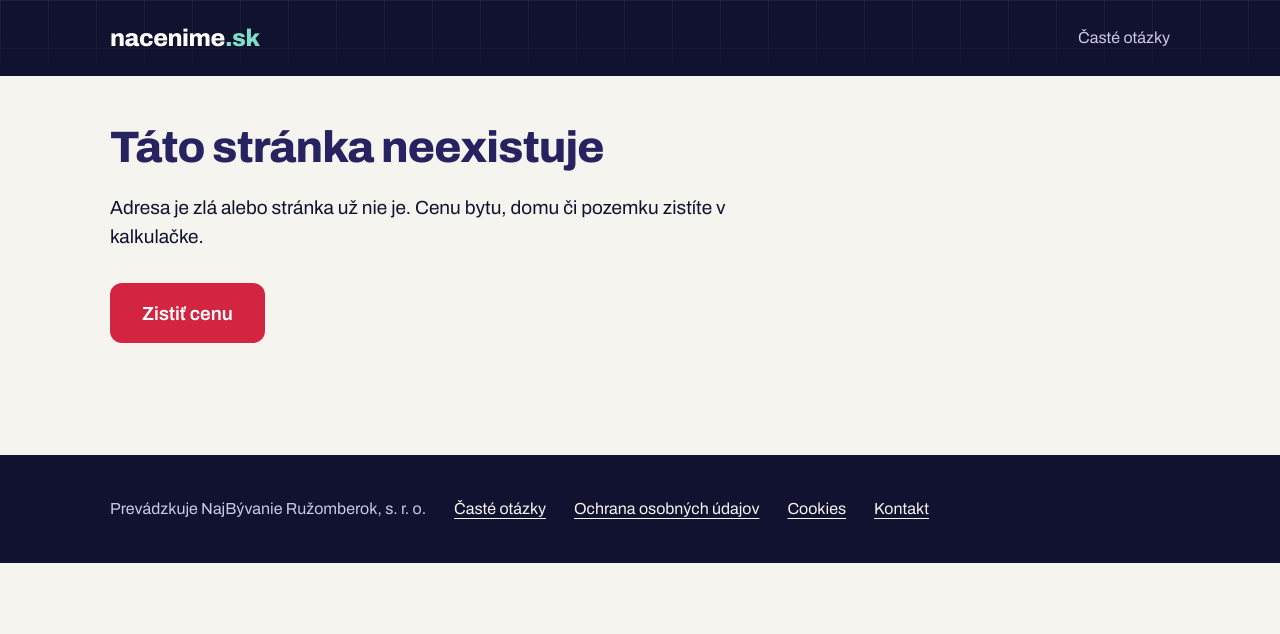
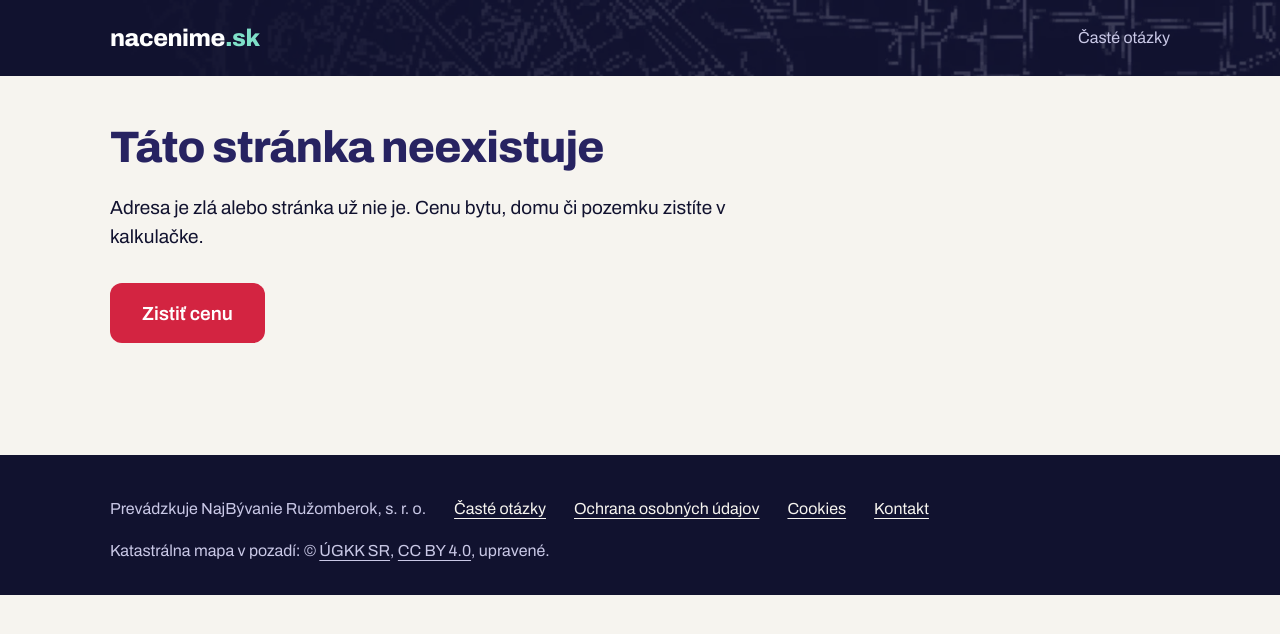
Before and after one commit to jansidor/nacenime, a PHP site: page /404.html in a window 1280 px wide. Shown: the top 634 px of the page. Run offline with PHP 8.4, Linux system fonts and the light colour scheme.

Commit message:
Katastrálna mapa namiesto mriežky v tmavých pásoch
Čiary parciel centra Ružomberka zo ZBGIS (© ÚGKK SR, CC BY 4.0, upravené),
img/kataster.webp 129 kB, screen blend, doľava/nadol slabne. Zdroj uvedený
v pätičke všetkých stránok.

Co-Authored-By: Claude Opus 5.5 <noreply@anthropic.com>
Claude-Session: https://claude.ai/code/session_01XKEP7F1QHAvhXR5xGh11ae

```diff
--- a/design_handoff_nacenime/404.html
+++ b/design_handoff_nacenime/404.html
@@ -27,6 +27,7 @@
 <a href="/ochrana-osobnych-udajov.html">Ochrana osobných údajov</a>
 <a href="/cookies.html">Cookies</a>
 <a href="/kontakt.html">Kontakt</a>
+<p class="zdroj-mapy">Katastrálna mapa v pozadí: © <a href="https://www.skgeodesy.sk/">ÚGKK SR</a>, <a href="https://creativecommons.org/licenses/by/4.0/deed.sk">CC BY 4.0</a>, upravené.</p>
 </div></footer>
 </body>
 </html>
--- a/design_handoff_nacenime/Nacenime.dc.html
+++ b/design_handoff_nacenime/Nacenime.dc.html
@@ -95,7 +95,8 @@ footer a:focus-visible{outline-color:#f6f4ef}
 .nm-hlavicka a:focus-visible,.nm-hero a:focus-visible,.nm-faq-pas a:focus-visible{outline-color:#7fe0c8}
 .nm-hero{position:relative;overflow:hidden;background:#11122f;color:#ffffff}
 .nm-hero::after{content:"";position:absolute;inset:auto -20% -60% 30%;height:120%;background:radial-gradient(closest-side,rgba(127,224,200,.16),transparent);pointer-events:none}
-.nm-mriezka{position:absolute;inset:0;background-image:linear-gradient(rgba(201,200,230,.07) 1px,transparent 1px),linear-gradient(90deg,rgba(201,200,230,.07) 1px,transparent 1px);background-size:48px 48px;-webkit-mask-image:linear-gradient(to bottom,#000 30%,transparent);mask-image:linear-gradient(to bottom,#000 30%,transparent)}
+.nm-mriezka{position:absolute;inset:0;background:url(img/kataster.webp) right center/auto 100% no-repeat;mix-blend-mode:screen;opacity:.3;-webkit-mask-image:linear-gradient(to right,transparent 5%,#000 55%);mask-image:linear-gradient(to right,transparent 5%,#000 55%)}
+@media (max-width:900px){.nm-mriezka{background-size:900px auto;background-position:center top;background-repeat:repeat-y;opacity:.24;-webkit-mask-image:linear-gradient(to bottom,#000 15%,transparent 70%);mask-image:linear-gradient(to bottom,#000 15%,transparent 70%)}}
 .nm-hero-in{position:relative;z-index:1;display:grid;grid-template-columns:minmax(0,1.15fr) minmax(0,.85fr);gap:clamp(32px,5vw,72px);align-items:start;padding-top:clamp(24px,4vw,48px);padding-bottom:clamp(40px,6vw,72px)}
 @media (max-width:900px){.nm-hero-in{grid-template-columns:1fr}}
 .nm-stitok{display:inline-flex;align-items:center;gap:10px;margin:0 0 16px;padding:6px 14px;border:1px solid rgba(201,200,230,.25);border-radius:999px;font-size:16px;color:#c9c8e6}
@@ -528,6 +529,7 @@ main>section{animation:nc-in 150ms linear}
       <a href="./cookies.html" style="color:#f6f4ef">Cookies</a>
       <a href="./kontakt.html" style="color:#f6f4ef">Kontakt</a>
     </nav>
+    <p style="flex:1 0 100%;margin:0;color:#c9c8e6">Katastrálna mapa v pozadí: © <a href="https://www.skgeodesy.sk/" style="color:#c9c8e6">ÚGKK SR</a>, <a href="https://creativecommons.org/licenses/by/4.0/deed.sk" style="color:#c9c8e6">CC BY 4.0</a>, upravené.</p>
     </div>
   </footer>
 </div>
--- a/design_handoff_nacenime/cookies.html
+++ b/design_handoff_nacenime/cookies.html
@@ -45,6 +45,7 @@
 <a href="./ochrana-osobnych-udajov.html">Ochrana osobných údajov</a>
 <a href="./cookies.html">Cookies</a>
 <a href="./kontakt.html">Kontakt</a>
+<p class="zdroj-mapy">Katastrálna mapa v pozadí: © <a href="https://www.skgeodesy.sk/">ÚGKK SR</a>, <a href="https://creativecommons.org/licenses/by/4.0/deed.sk">CC BY 4.0</a>, upravené.</p>
 </div></footer>
 </body>
 </html>
--- a/design_handoff_nacenime/faq.html
+++ b/design_handoff_nacenime/faq.html
@@ -398,6 +398,7 @@
 <a href="./ochrana-osobnych-udajov.html">Ochrana osobných údajov</a>
 <a href="./cookies.html">Cookies</a>
 <a href="./kontakt.html">Kontakt</a>
+<p class="zdroj-mapy">Katastrálna mapa v pozadí: © <a href="https://www.skgeodesy.sk/">ÚGKK SR</a>, <a href="https://creativecommons.org/licenses/by/4.0/deed.sk">CC BY 4.0</a>, upravené.</p>
 </div></footer>
 </body>
 </html>
--- a/design_handoff_nacenime/kontakt.html
+++ b/design_handoff_nacenime/kontakt.html
@@ -37,6 +37,7 @@
 <a href="./ochrana-osobnych-udajov.html">Ochrana osobných údajov</a>
 <a href="./cookies.html">Cookies</a>
 <a href="./kontakt.html">Kontakt</a>
+<p class="zdroj-mapy">Katastrálna mapa v pozadí: © <a href="https://www.skgeodesy.sk/">ÚGKK SR</a>, <a href="https://creativecommons.org/licenses/by/4.0/deed.sk">CC BY 4.0</a>, upravené.</p>
 </div></footer>
 </body>
 </html>
--- a/design_handoff_nacenime/ochrana-osobnych-udajov.html
+++ b/design_handoff_nacenime/ochrana-osobnych-udajov.html
@@ -62,6 +62,7 @@ Kontakt pre otázky k osobným údajom: <a href="mailto:info@nacenime.sk">info@n
 <a href="./ochrana-osobnych-udajov.html">Ochrana osobných údajov</a>
 <a href="./cookies.html">Cookies</a>
 <a href="./kontakt.html">Kontakt</a>
+<p class="zdroj-mapy">Katastrálna mapa v pozadí: © <a href="https://www.skgeodesy.sk/">ÚGKK SR</a>, <a href="https://creativecommons.org/licenses/by/4.0/deed.sk">CC BY 4.0</a>, upravené.</p>
 </div></footer>
 </body>
 </html>
--- a/design_handoff_nacenime/pravne.css
+++ b/design_handoff_nacenime/pravne.css
@@ -14,7 +14,7 @@ header, main, footer > div, .pas-hero { width: 100%; max-width: calc(1060px + 2
 
 /* Tmavý pás s hlavičkou */
 .pas { position: relative; overflow: hidden; background: #11122f; color: #ffffff; }
-.pas::before { content: ""; position: absolute; inset: 0; background-image: linear-gradient(rgba(201,200,230,.07) 1px, transparent 1px), linear-gradient(90deg, rgba(201,200,230,.07) 1px, transparent 1px); background-size: 48px 48px; -webkit-mask-image: linear-gradient(to bottom, #000 30%, transparent); mask-image: linear-gradient(to bottom, #000 30%, transparent); pointer-events: none; }
+.pas::before { content: ""; position: absolute; inset: 0; background: url(img/kataster.webp) right center / cover no-repeat; mix-blend-mode: screen; opacity: .22; -webkit-mask-image: linear-gradient(to right, transparent 10%, #000 70%); mask-image: linear-gradient(to right, transparent 10%, #000 70%); pointer-events: none; }
 .pas > * { position: relative; }
 .pas a:focus-visible { outline-color: #7fe0c8; }
 header { display: flex; align-items: center; justify-content: space-between; gap: 24px; padding-top: 16px; padding-bottom: 16px; }
@@ -51,6 +51,8 @@ footer { background: #11122f; color: #c9c8e6; margin-top: 32px; font-size: 16px;
 footer > div { display: flex; flex-wrap: wrap; align-items: center; gap: 8px 28px; padding-top: 32px; padding-bottom: 32px; }
 footer a { color: #f6f4ef; }
 footer a:focus-visible { outline-color: #f6f4ef; }
+.zdroj-mapy { flex: 1 0 100%; margin: 0; color: #c9c8e6; }
+.zdroj-mapy a { color: #c9c8e6; display: inline; min-height: 0; }
 
 /* Časté otázky */
 .faq-hladaj { position: relative; margin-top: 28px; max-width: 560px; }
```
Also changed, not shown: design_handoff_nacenime/README.md, design_handoff_nacenime/img/kataster.webp (added).
